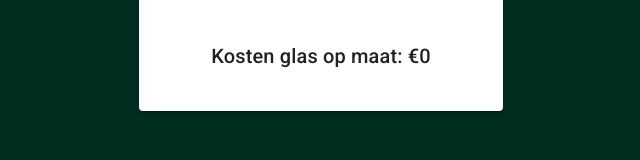
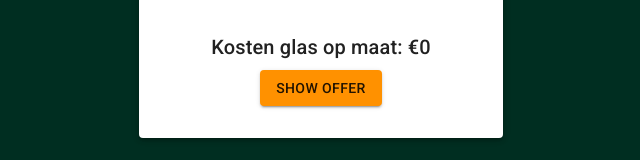
Before and after one commit to Milan-Koelen/tuinmaximaal-react, a React (Create React App) app: page / in a window 1280 px wide. Shown: the part 651-811 px from the top of the page, without its empty margins (319-959 px from the left). Built offline with nearby package versions, Linux system fonts and the light colour scheme.

Commit message:
Button with link to webshop & favicon

```diff
--- a/public/index.html
+++ b/public/index.html
@@ -3,7 +3,7 @@
 
 <head>
   <meta charset="utf-8" />
-  <link rel="icon" href="https://www.tuinmaximaal.nl/media/logo/stores/2/TM_logo_1.png" />
+  <link rel="icon" type="image/x-icon" href="https://www.tuinmaximaal.nl/media/favicon/default/favicon_tm_redesign.png">
   <meta name="viewport" content="width=device-width, initial-scale=1" />
   <meta name="theme-color" content="#000000" />
   <meta name="description" content="Web site created using create-react-app" />
--- a/src/App.js
+++ b/src/App.js
@@ -3,9 +3,11 @@ import './App.css';
 
 // import Display from './Display';
 
-import React, { useState, Link } from 'react';
+import React, { useState } from 'react';
 import clsx from 'clsx';
+
 import {
+	Link,
 	Button,
 	TextField,
 	Typography,
@@ -258,13 +260,76 @@ function App() {
 									</div>
 								</Typography>
 								<div>
+									<Link
+										component="button"
+										variant="contained"
+										color="secondary"
+										onClick={() => {
+											urlGenerator(
+												depthUrl,
+												widthUrl,
+												sizesWidth,
+												sizesDepth,
+												patioDepth,
+												requiredWidth
+											);
+											console.info(
+												urlGenerator(
+													depthUrl,
+													widthUrl,
+													sizesWidth,
+													sizesDepth,
+													patioDepth,
+													requiredWidth
+												)
+											);
+										}}
+									>
+										<Button
+											// onClick={urlGenerator(
+											// 	depthUrl,
+											// 	widthUrl,
+											// 	sizesWidth,
+											// 	sizesDepth,
+											// 	patioDepth,
+											// 	requiredWidth
+											// )}
+											// to={urlGenerator(
+											// 	depthUrl,
+											// 	widthUrl,
+											// 	sizesWidth,
+											// 	sizesDepth,
+											// 	glasOpMaatDepth
+											// )}
+											variant="contained"
+											color="secondary"
+											href={urlGenerator(
+												depthUrl,
+												widthUrl,
+												sizesWidth,
+												sizesDepth,
+												patioDepth,
+												requiredWidth
+											)}
+										>
+											Show offer{''}
+										</Button>
+										{/* Show Offer */}
+									</Link>
 									{/* <Button
-										component={Link}
-										to="urlGenerator(depthUrl, widthUrl, sizesWidth, sizesDepth glasOpMaatDepth)"
+										onClick={urlGenerator(
+											depthUrl,
+											widthUrl,
+											sizesWidth,
+											sizesDepth,
+											patioDepth,
+											requiredWidth
+										)}
+										to={urlGenerator(depthUrl, widthUrl, sizesWidth, sizesDepth, glasOpMaatDepth)}
 										variant="contained"
 										color="secondary"
 									>
-										Show offer{' '}
+										Show offer{''}
 									</Button> */}
 								</div>
 
```
